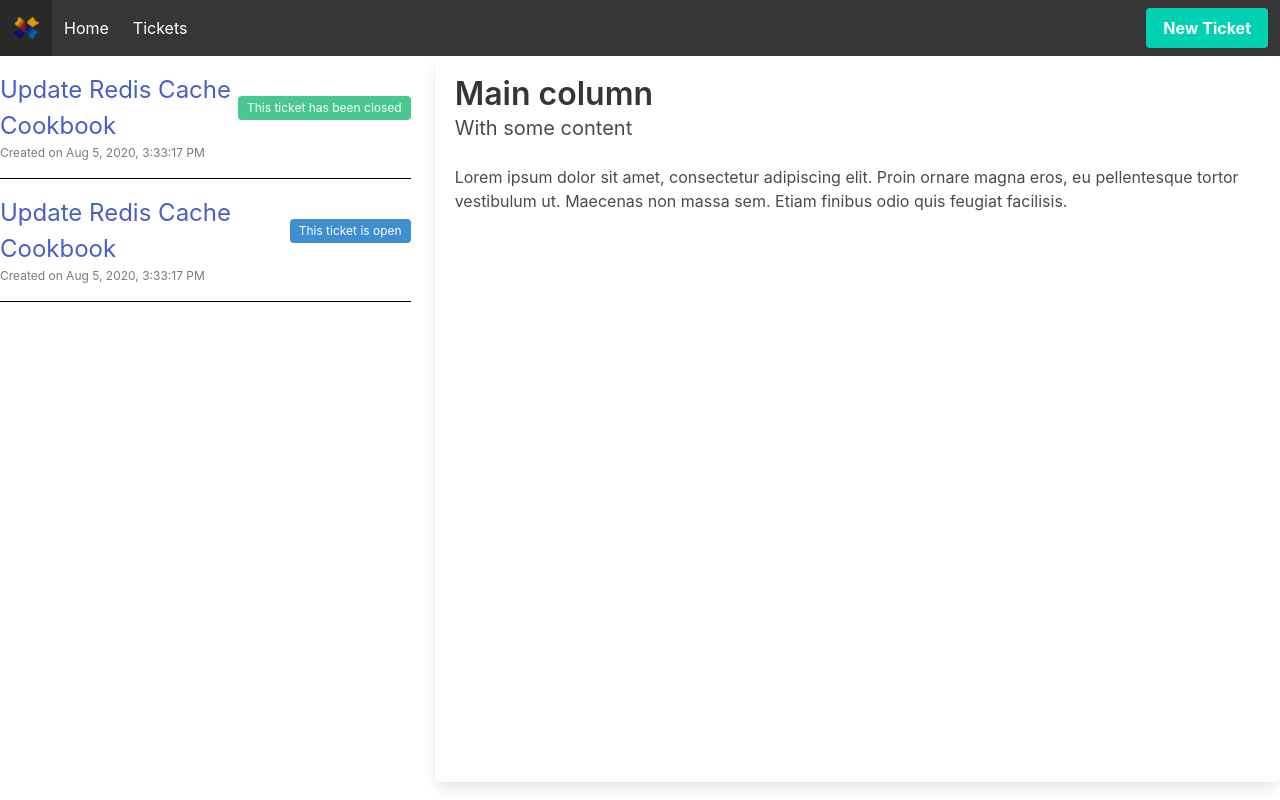
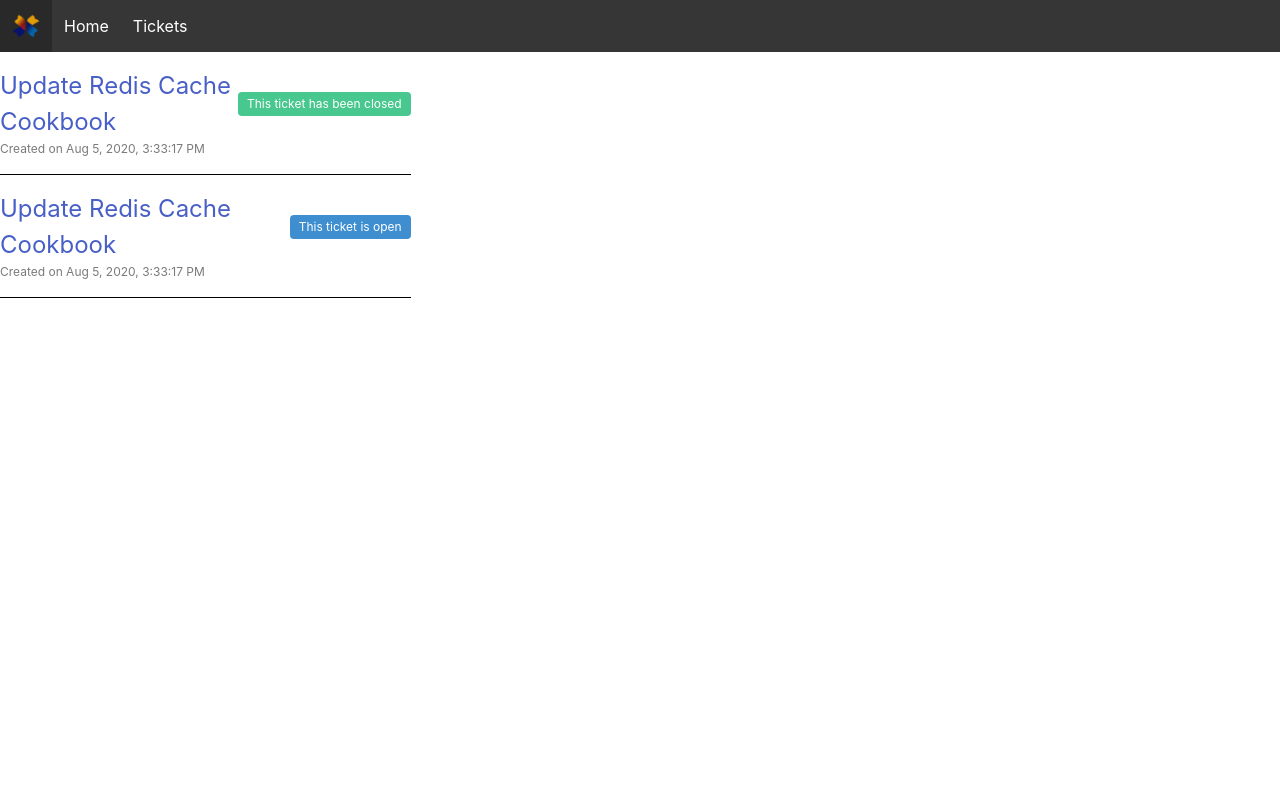
Before and after one commit to mpriyadarshini/Ticket-Manager, an Angular app: page /agent/tickets in a window 1280 px wide. Built offline with nearby package versions, Linux system fonts and the light colour scheme.

Commit message:
Show ticket details in agent view

```diff
--- a/src/app/agent-ticket-list/agent-ticket-list.component.html
+++ b/src/app/agent-ticket-list/agent-ticket-list.component.html
@@ -18,16 +18,6 @@
       </ul>
     </div>
     <div class="tile is-parent is-8">
-      <article class="tile is-child box">
-        <p class="title">Main column</p>
-        <p class="subtitle">With some content</p>
-        <div class="content">
-          <p>
-            Lorem ipsum dolor sit amet, consectetur adipiscing elit. Proin ornare
-            magna eros, eu pellentesque tortor vestibulum ut. Maecenas non massa
-            sem. Etiam finibus odio quis feugiat facilisis.
-          </p>
-        </div>
-      </article>
+      <router-outlet></router-outlet>
     </div>
   </div>
--- a/src/app/app-routing.module.ts
+++ b/src/app/app-routing.module.ts
@@ -25,7 +25,11 @@ const routes: Routes = [
     component: AgentViewComponent,
     children: [
       { path: '', pathMatch: 'full', redirectTo: 'tickets' },
-      { path: 'tickets', component: AgentTicketListComponent },
+      {
+        path: 'tickets',
+        component: AgentTicketListComponent,
+        children: [{ path: 'details', component: TicketDetailsComponent }],
+      },
     ],
   },
 ];
--- a/src/app/header/header.component.html
+++ b/src/app/header/header.component.html
@@ -21,7 +21,7 @@
       <a class="navbar-item" routerLink="/user/tickets">Tickets</a>
     </div>
     <div class="navbar-end">
-      <div class="navbar-item">
+      <div class="navbar-item" *ngIf="showNewTicketButton">
         <div class="buttons">
           <a class="button is-primary" routerLink="/user/tickets/new">
             <strong>New Ticket</strong>
--- a/src/app/header/header.component.ts
+++ b/src/app/header/header.component.ts
@@ -1,4 +1,4 @@
-import {Component, OnInit} from '@angular/core';
+import {Component, OnInit, Input} from '@angular/core';
 
 @Component({
   selector: 'app-header',
@@ -7,10 +7,14 @@ import {Component, OnInit} from '@angular/core';
 })
 export class HeaderComponent implements OnInit {
 
+  @Input() showNewTicketButton = false;
+
+
   constructor() {
   }
 
   ngOnInit(): void {
+
   }
 
 }
--- a/src/app/ticket-details/ticket-details.component.scss
+++ b/src/app/ticket-details/ticket-details.component.scss
@@ -0,0 +1,3 @@
+:host{
+    width:100%;
+}
--- a/src/app/ticket/ticket.component.html
+++ b/src/app/ticket/ticket.component.html
@@ -1,5 +1,5 @@
 <div class="ticket-title">
-  <a class="is-size-4" routerLink="/user/tickets/details">{{ title }}</a>
+  <a class="is-size-4" routerLink="details">{{ title }}</a>
   <span class="tag is-success ml-auto" *ngIf="state === 'closed'">
     This ticket has been closed
   </span>
--- a/src/app/user-view/user-view.component.html
+++ b/src/app/user-view/user-view.component.html
@@ -1,2 +1,2 @@
-<app-header></app-header>
+<app-header [showNewTicketButton]='true'></app-header>
 <router-outlet></router-outlet>
```
